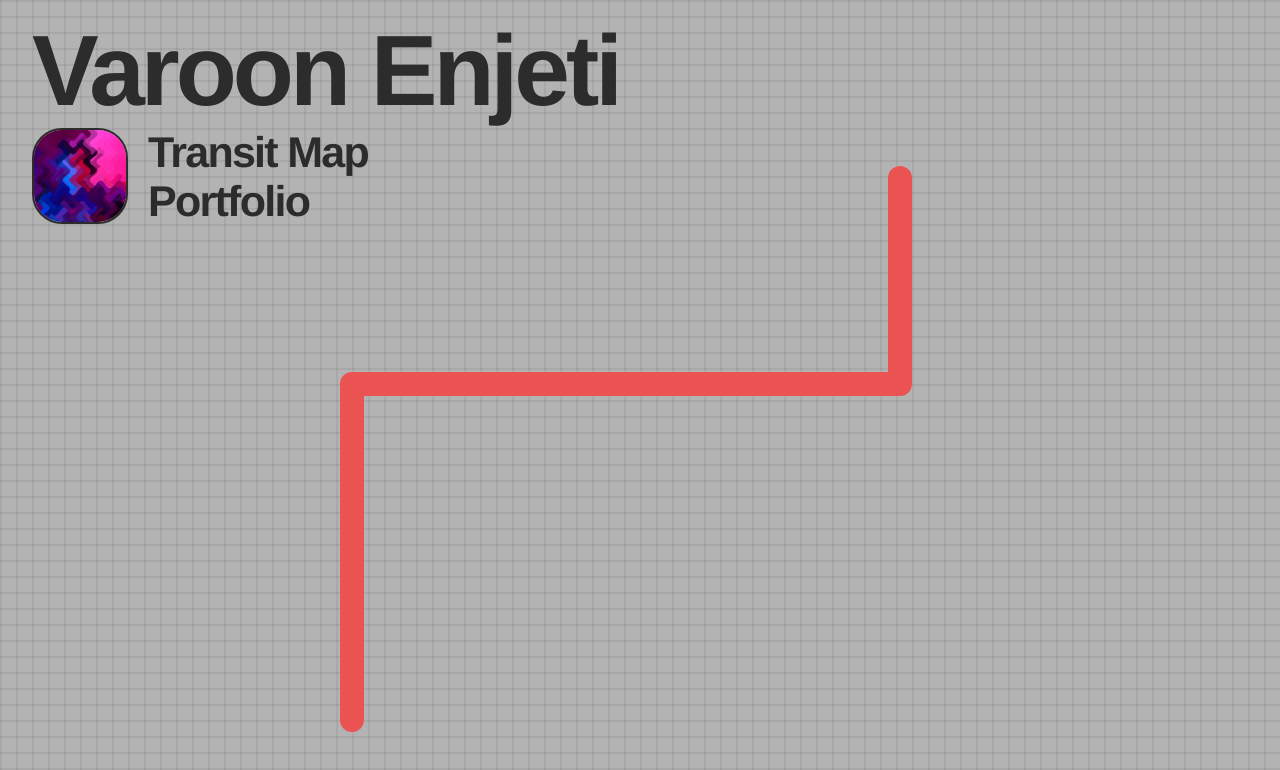
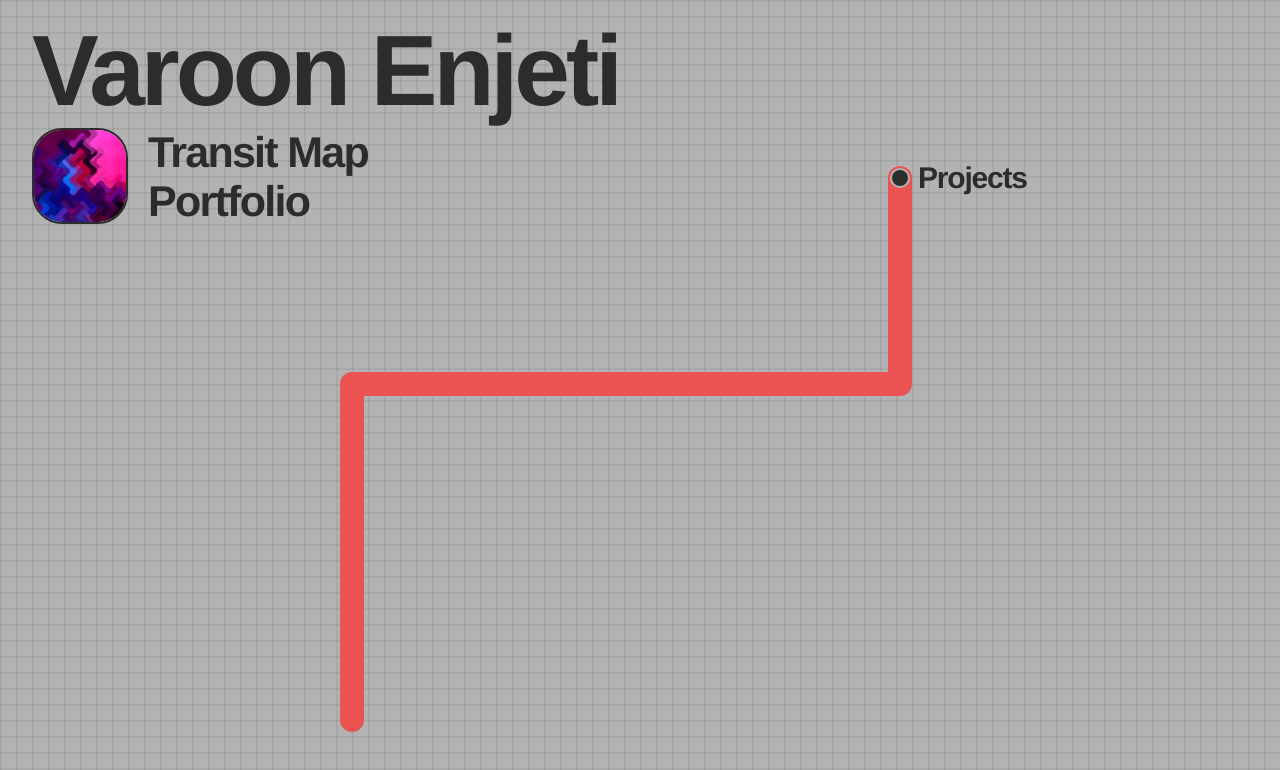
Before and after one commit to varoon-enjeti/portfolio-website, a React (Create React App) app: page / in a window 1280 px wide. Shown: the top 770 px of the page. Built offline with nearby package versions, Linux system fonts and the light colour scheme.

Commit message:
finished redline

```diff
--- a/src/components/lines/redline.jsx
+++ b/src/components/lines/redline.jsx
@@ -8,7 +8,11 @@ export default function Redline() {
         <div className="redline">
             <div className="rlv"></div>
             <div className="rmh"></div>
-            <div className="rrv"></div>
+            <div className="rrv">
+                <button onclick="" type="button" className="red-btn">
+                    <p className="red-txt">Projects</p>
+                </button>
+            </div>
         </div>
     );
 }
--- a/src/styles/header.css
+++ b/src/styles/header.css
@@ -15,7 +15,7 @@
     color: #2C2C2C;
     width: fit-content;
     transition: transform .25s, visibility .25s ease-in,
-                box-shadow .25s;
+                text-shadow .25s;
 }
 
 .name:hover {
--- a/src/styles/line-styles/redline.css
+++ b/src/styles/line-styles/redline.css
@@ -1,3 +1,33 @@
+@keyframes slideInFromLeft {
+    from {
+        margin-left: -10%;
+    }
+
+    to {
+        margin-left: 0%;
+    }
+}
+
+@keyframes slideInFromTop {
+    from {
+        margin-top: -10%;
+    }
+
+    to {
+        margin-top: 0%;
+    }
+}
+
+@keyframes slideInFromRight {
+    from {
+        margin-top: 10%;
+    }
+
+    to {
+        margin-top: 0%;
+    }
+}
+
 .rlv {
     position: absolute;
     height: 360px;
@@ -6,6 +36,7 @@
     top: 372px;
     background: #EB5353;
     border-radius: 30px 0px 30px 30px;
+    animation: 0.75s ease-out slideInFromLeft;
 }
 
 .rmh {
@@ -16,6 +47,7 @@
     top: 372px;
     background: #EB5353;
     border-radius: 30px 0px;
+    animation: 0.75s ease-out slideInFromTop;
 }
 
 .rrv {
@@ -26,4 +58,32 @@
     top: 166px;
     background: #EB5353;
     border-radius: 30px 30px 30px 0px;
+    animation: 0.75s ease-out slideInFromRight;
 }
+
+.red-btn {
+    position: relative;
+    top: 2px;
+    width: 20px;
+    height: 20px;
+    background: #2C2C2C;
+    border: 2px solid #B3B3B3;
+    border-radius: 50%;
+    transition: transform .25s, visibility .25s ease-in;
+}
+
+.red-btn:hover {
+    transform: scale(1.15);
+}
+
+.red-txt {
+    font-family: 'Helvetica';
+    font-style: normal;
+    font-weight: 700;
+    font-size: 30px;
+    letter-spacing: -0.04em;
+    color: #2C2C2C;
+    position: relative;
+    top: -40px;
+    left: 20px;
+}
```
